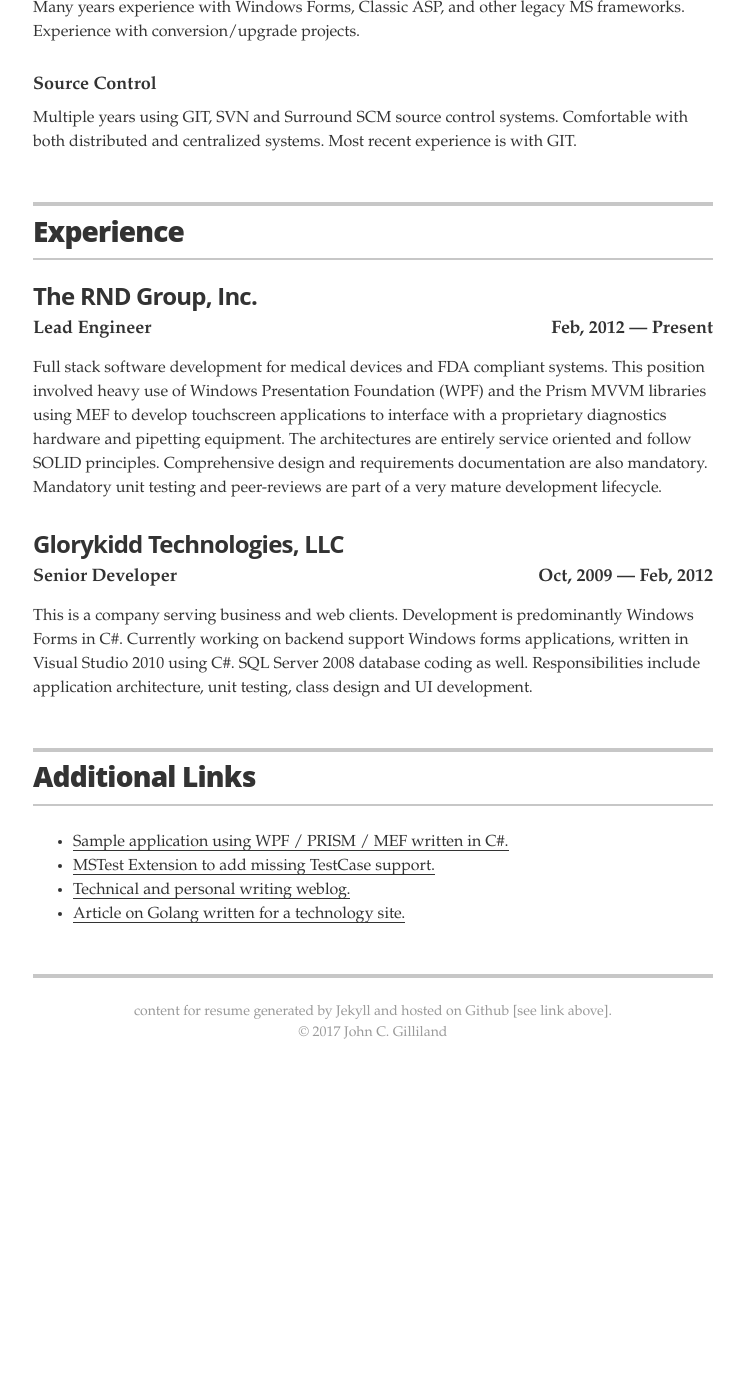
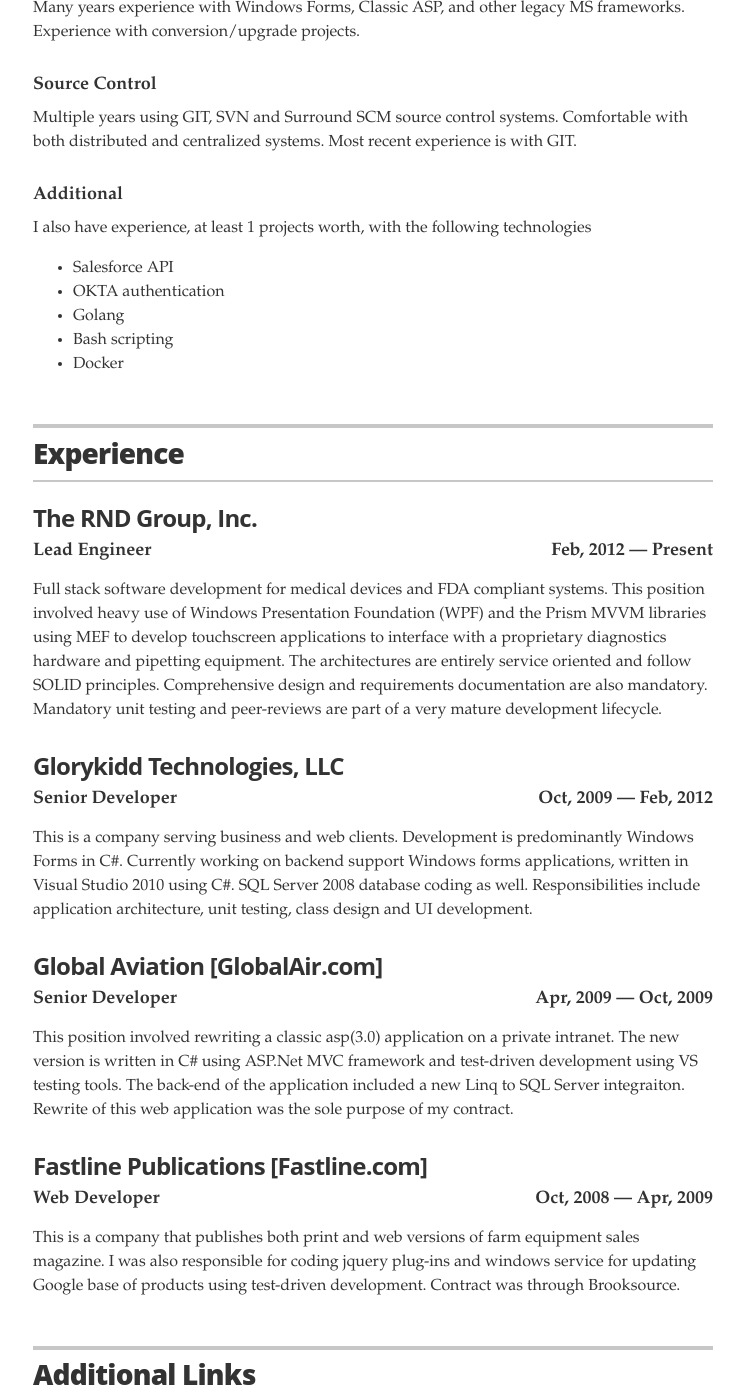
Before and after one commit to elusive/resume, a Jekyll site: the page built from index.md, in a window 1280 px wide and 1400 px high, scrolled down 1572 px. Shown: the whole window, without its empty margins (267-1011 px from the left). Built offline with Jekyll 4.4.1, drawn with Linux system fonts in a browser that asks for light colours; before the commit the page ends 2664 px from its top, so only the background shows below that.

Commit message:
Add more experience and skills.

```diff
--- a/_data/experience.yml
+++ b/_data/experience.yml
@@ -8,5 +8,15 @@
 # Glorykidd Technologies
 - company: Glorykidd Technologies, LLC
   position: Senior Developer
-  duration:  Oct, 2009 &mdash; Feb, 2012
+  duration: Oct, 2009 &mdash; Feb, 2012
   summary: This is a company serving business and web clients.  Development is predominantly Windows Forms in C#.  Currently working on backend support Windows forms applications, written in Visual Studio 2010 using C#.  SQL Server 2008 database coding as well.  Responsibilities include application architecture, unit testing, class design and UI development.
+
+- company: Global Aviation [GlobalAir.com]
+  position: Senior Developer
+  duration: Apr, 2009 &mdash; Oct, 2009
+  summary: This position involved rewriting a classic asp(3.0) application on a private intranet.  The new version is written in C# using ASP.Net MVC framework and test-driven development using VS testing tools.  The back-end of the application included a new Linq to SQL Server integraiton. Rewrite of this web application was the sole purpose of my contract.
+
+- company: Fastline Publications [Fastline.com]
+  position: Web Developer
+  duration: Oct, 2008 &mdash; Apr, 2009
+  summary: This is a company that publishes both print and web versions of farm equipment sales magazine.  I was also responsible for coding jquery plug-ins and windows service for updating Google base of products using test-driven development.  Contract was through Brooksource.
--- a/_data/skills.yml
+++ b/_data/skills.yml
@@ -28,3 +28,6 @@
 
 - skill: Source Control
   description:  Multiple years using GIT, SVN and Surround SCM source control systems.  Comfortable with both distributed and centralized systems.  Most recent experience is with GIT.
+
+- skill: Additional
+  description:  I also have experience, at least 1 projects worth, with the following technologies <ul class="resume-item-list"><li>Salesforce API</li><li>OKTA authentication</li><li>Golang</li><li>Bash scripting</li><li>Docker</li></ul>
```
